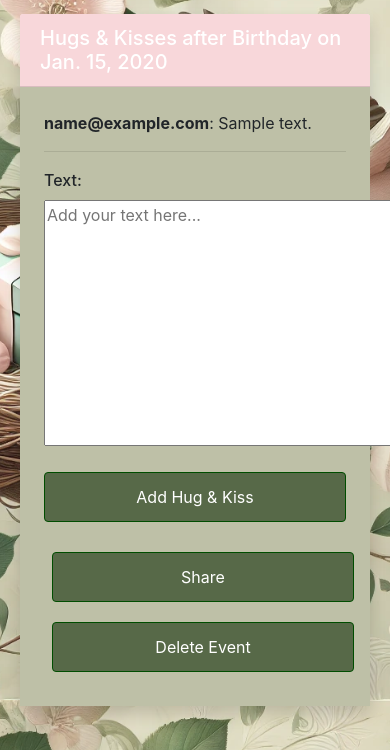
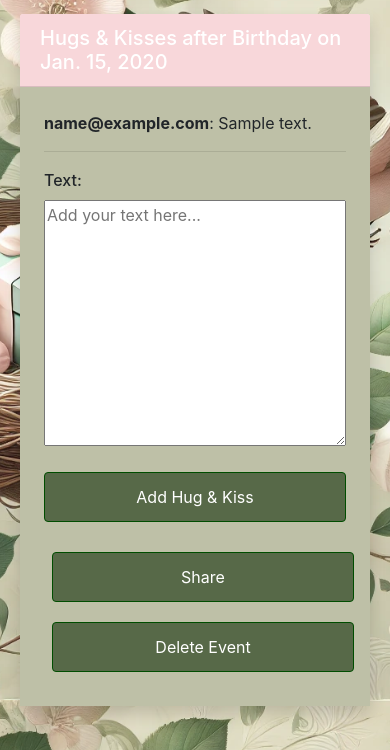
Before and after one commit to MariyaKristova/WishNestApp, a Django app: page /events/event/1/ in a window 390 px wide; the page is wider, and only the part inside the window is pictured. Shown: the part 144-894 px from the top of that part. Run offline with Django 5.2, Linux system fonts and the light colour scheme; a user stored in the database is signed in; tables that the repository leaves empty hold one stand-in row (values such as "Sample post"); parts of the project's set-up code (start-up, migrations or seed data) failed here and were passed over; some libraries are stand-ins or nearby versions.

Commit message:
update css for responsiveness

```diff
--- a/static/css/dashboard.css
+++ b/static/css/dashboard.css
@@ -80,6 +80,6 @@
 }
 
 .faded-image {
-    opacity: 0.5; /* Reduce opacity to make the image lighter */
-    filter: grayscale(100%); /* Optional: Adds a grayscale effect to indicate it's not available */
+    opacity: 0.5;
+    filter: grayscale(100%);
 }
--- a/static/css/events.css
+++ b/static/css/events.css
@@ -3,3 +3,9 @@
     padding: 0;
     margin: 0;
 }
+
+.hugs-card form textarea {
+  width: 100%;
+  max-width: 100%;
+  box-sizing: border-box;
+}
--- a/static/css/home.css
+++ b/static/css/home.css
@@ -28,7 +28,6 @@ body {
     border-radius: 10px;
     margin: 20px auto;
 }
-
 .btn-custom {
     background-color: #576948;
     border-color: #004d00;
--- a/static/css/styles.css
+++ b/static/css/styles.css
@@ -4,4 +4,3 @@
 @import "./dashboard.css";
 @import "./wishnests.css";
 @import "./events.css";
-@import "./past.css";
```
Also changed, not shown: static/css/past.css (deleted).
